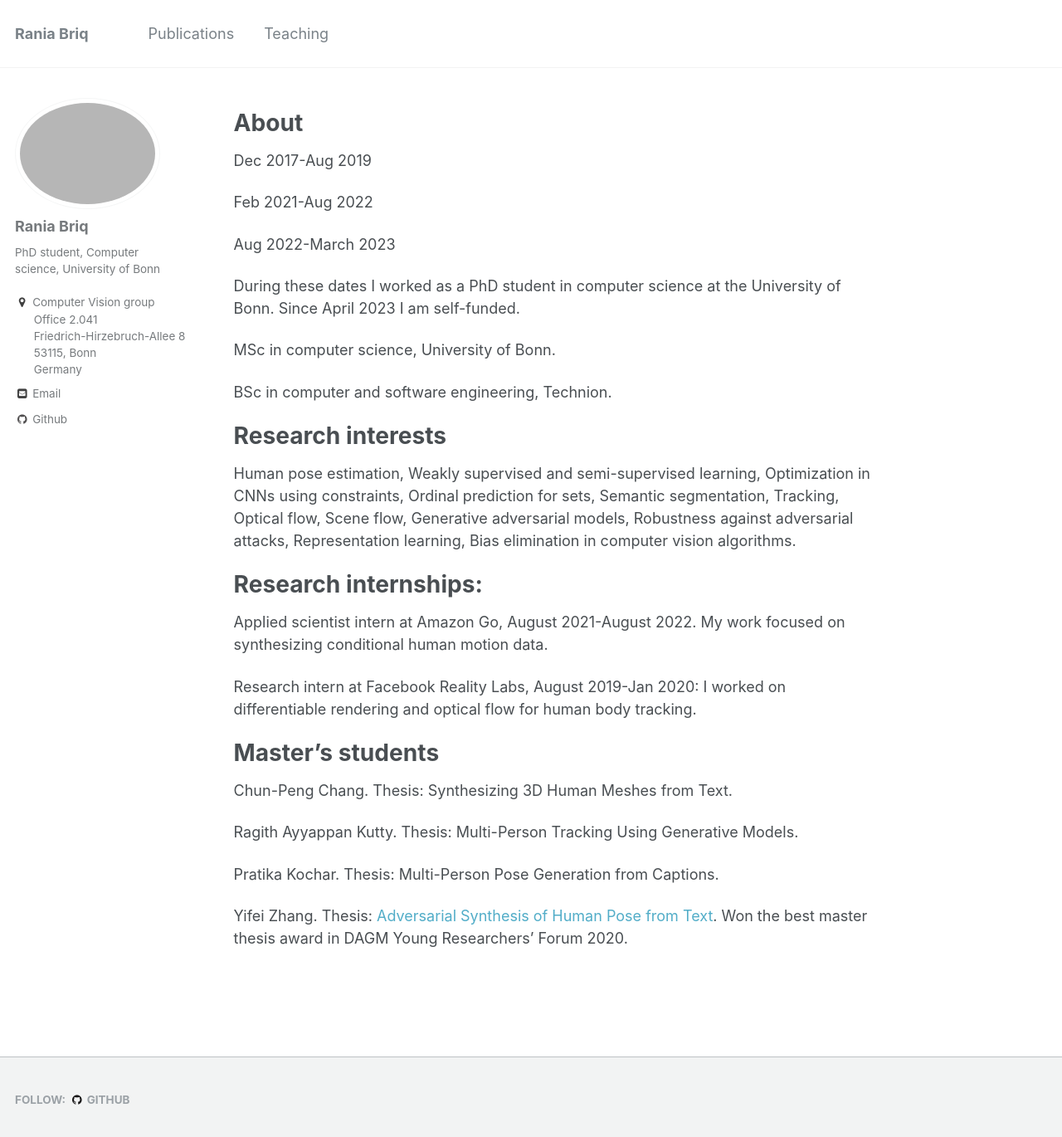
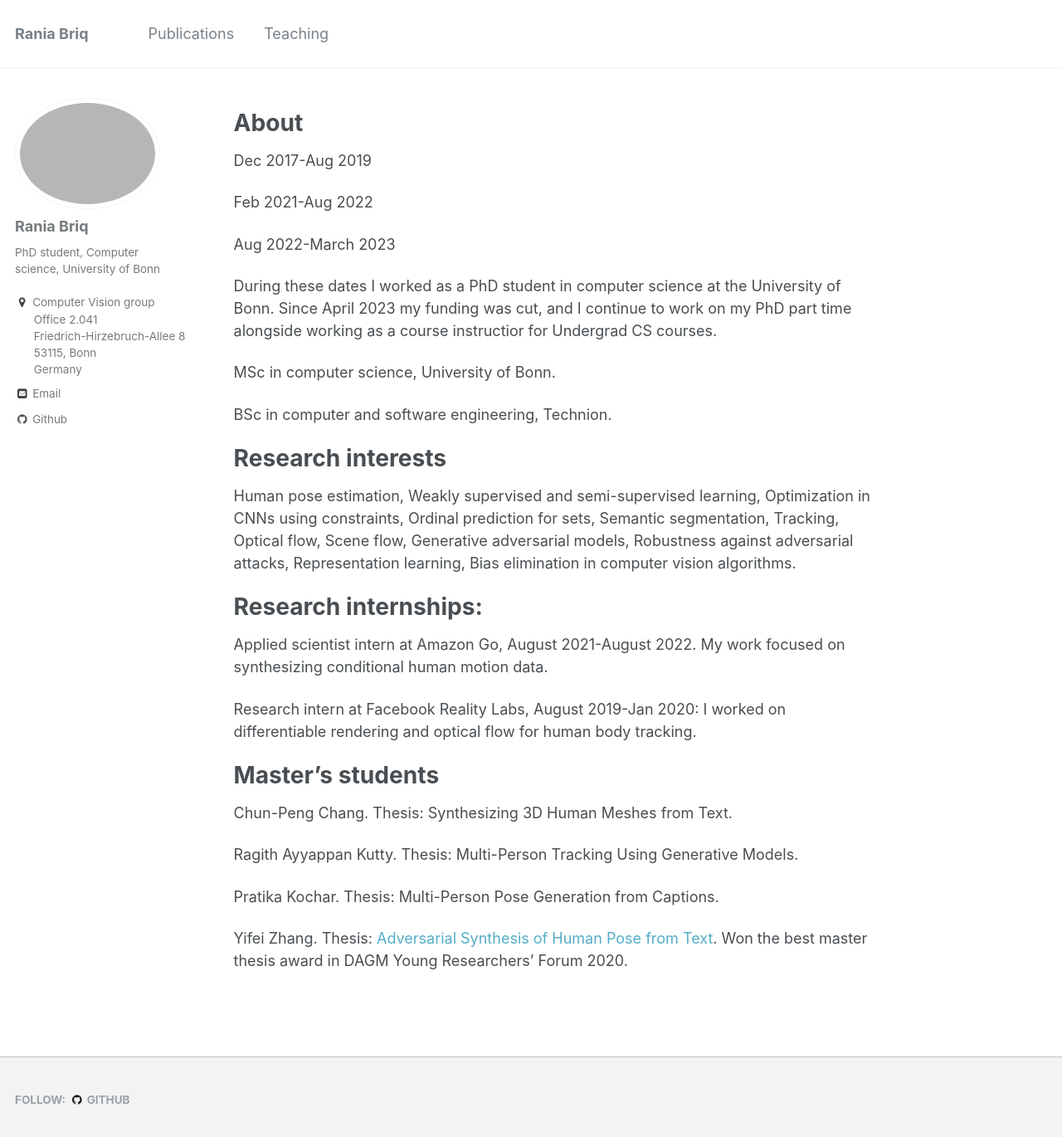
Before and after one commit to briqr/briqr.github.io, a Jekyll site: the page built from _pages/about.md, in a window 1280 px wide and 1383 px high. Shown: the top 1370 px of the window at 83% size. Built offline with Jekyll 4.4.1, drawn with Linux system fonts in a browser that asks for light colours.

Commit message:
Update about.md

```diff
--- a/_pages/about.md
+++ b/_pages/about.md
@@ -21,7 +21,7 @@ Feb 2021-Aug 2022
 
 Aug 2022-March 2023
 
-During these dates I worked as a PhD student in computer science at the University of Bonn. Since April 2023 I am self-funded.
+During these dates I worked as a PhD student in computer science at the University of Bonn. Since April 2023 my funding was cut, and I continue to work on my PhD part time alongside working as a course instructior for Undergrad CS courses.
 
 MSc in computer science, University of Bonn.
 
```
